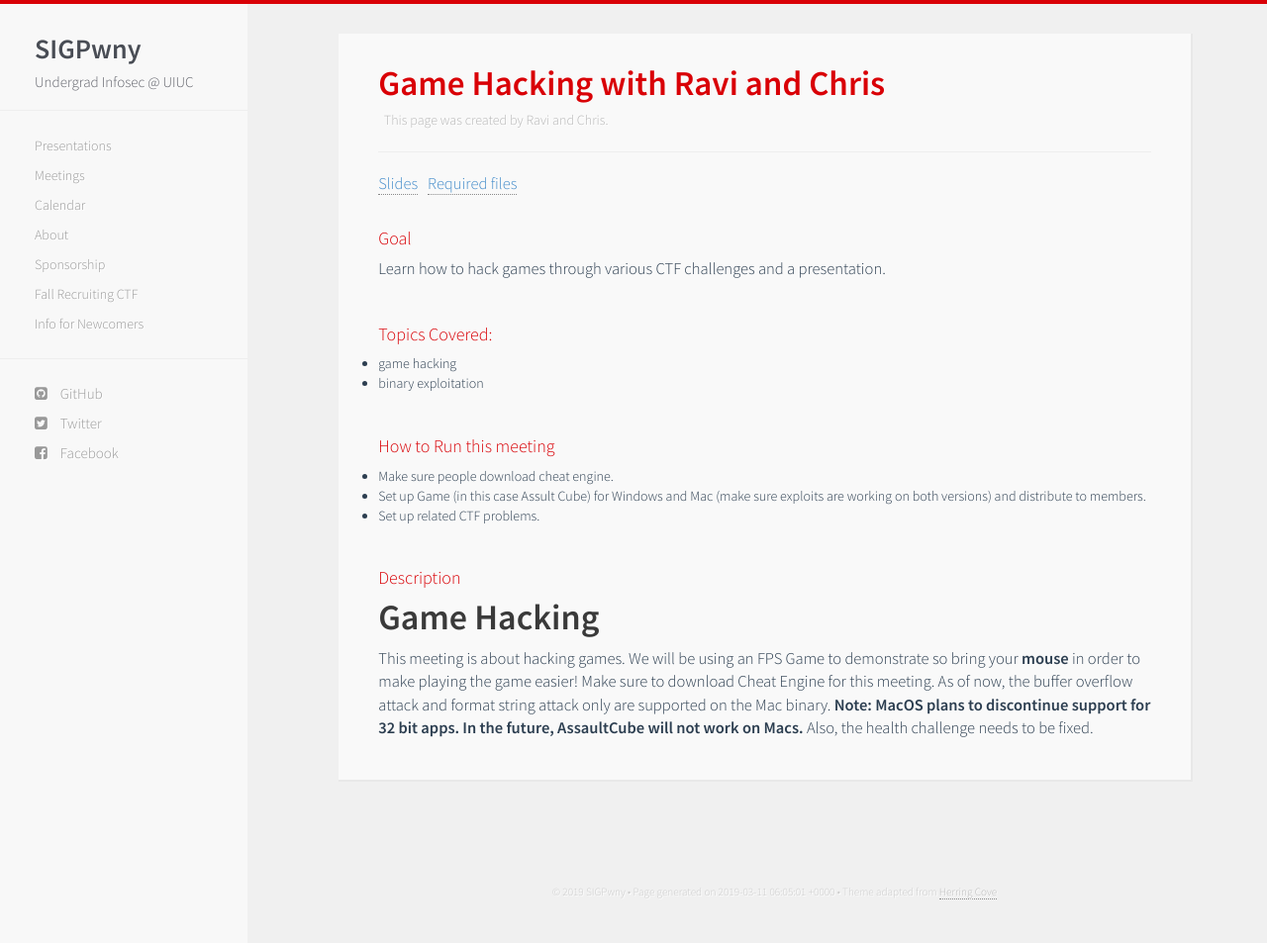
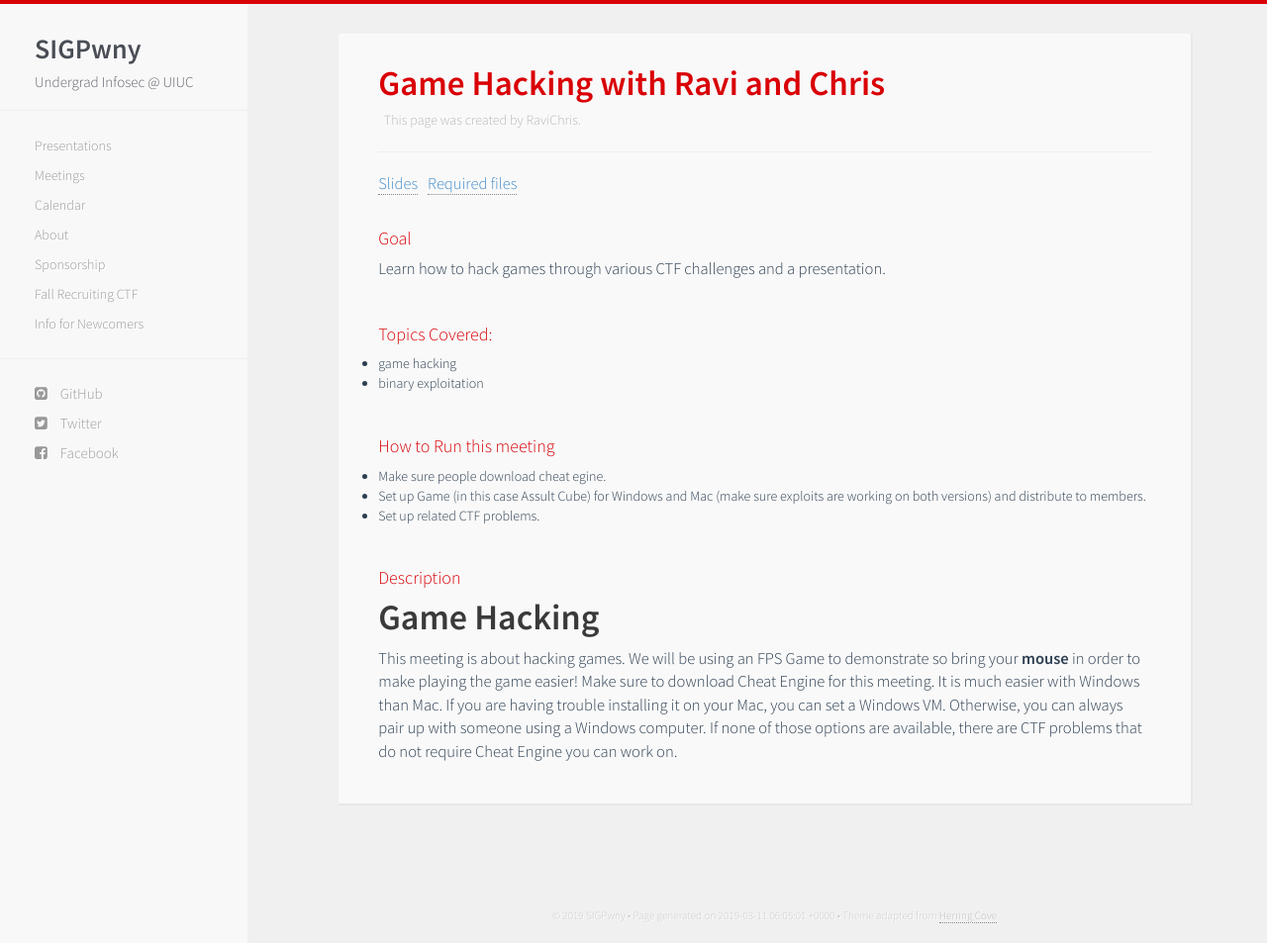
Before and after one commit to sigpwny/sigpwny.github.io-archive, a Jekyll site: the page built from _meetings/Game-Hacking.md, in a window 1280 px wide and 953 px high. Shown: the whole window at 99% size. Built offline with Jekyll 4.4.1, drawn with Linux system fonts in a browser that asks for light colours; nearby versions of some CDN libraries.

Commit message:
added game hacking boxed meeting for revision

```diff
--- a/_meetings/Game-Hacking.md
+++ b/_meetings/Game-Hacking.md
@@ -3,12 +3,19 @@
 layout: meeting
 published: true
 title:  "Game Hacking with Ravi and Chris"
-credit: "Ravi and Chris"
+credit: [
+    "Ravi",
+    "Chris"
+]
 slides: "https://docs.google.com/presentation/d/1Sg3zWHWptDcDbwtdwhmKz2z79nAsHMB_-0Eizr5rGhU/edit?usp=sharing"
-link-to-assets: "https://drive.google.com/drive/u/0/folders/19A2YZopE1G8sDYw7BOyd-KbIEb8-XaJ2"
+link-to-assets: [
+    "https://www.cheatengine.org/",
+    "https://drive.google.com/drive/u/0/folders/19A2YZopE1G8sDYw7BOyd-KbIEb8-XaJ2"
+]
+
 goal: "Learn how to hack games through various CTF challenges and a presentation."
 how-to-run: [
-	"Make sure people download cheat engine.",
+	"Make sure people download cheat egine.",
 	"Set up Game (in this case Assult Cube) for Windows and Mac (make sure exploits are working on both versions) and distribute to members.",
 	"Set up related CTF problems.",
 ]
@@ -21,4 +28,4 @@
 {% include single-meeting.html  %}
 
 # Game Hacking
-This meeting is about hacking games. We will be using an FPS Game to demonstrate so bring your **mouse** in order to make playing the game easier! Make sure to download Cheat Engine for this meeting. As of now, the buffer overflow attack and format string attack only are supported on the Mac binary. **Note: MacOS plans to discontinue support for 32 bit apps. In the future, AssaultCube will not work on Macs.** Also, the health challenge needs to be fixed.
+This meeting is about hacking games. We will be using an FPS Game to demonstrate so bring your **mouse** in order to make playing the game easier! Make sure to download Cheat Engine for this meeting. It is much easier with Windows than Mac. If you are having trouble installing it on your Mac, you can set a Windows VM. Otherwise, you can always pair up with someone using a Windows computer. If none of those options are available, there are CTF problems that do not require Cheat Engine you can work on.
```
